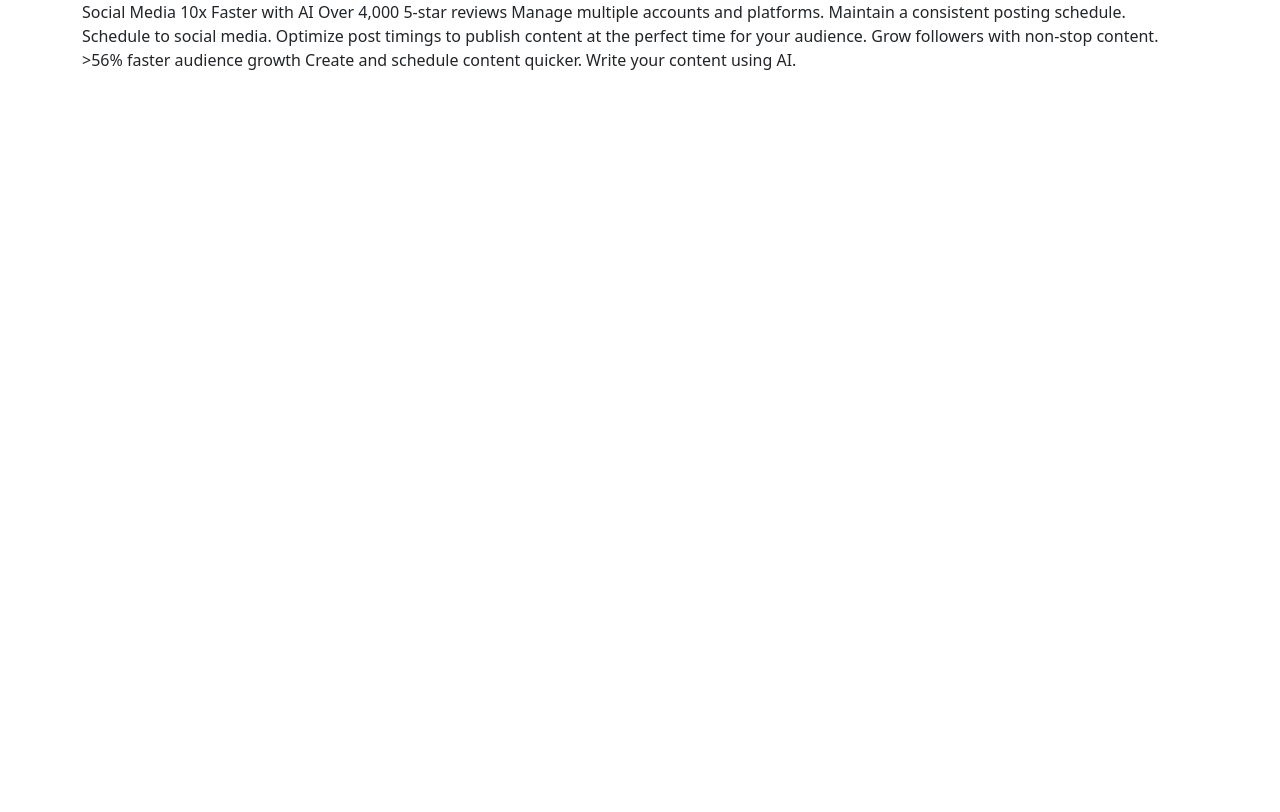
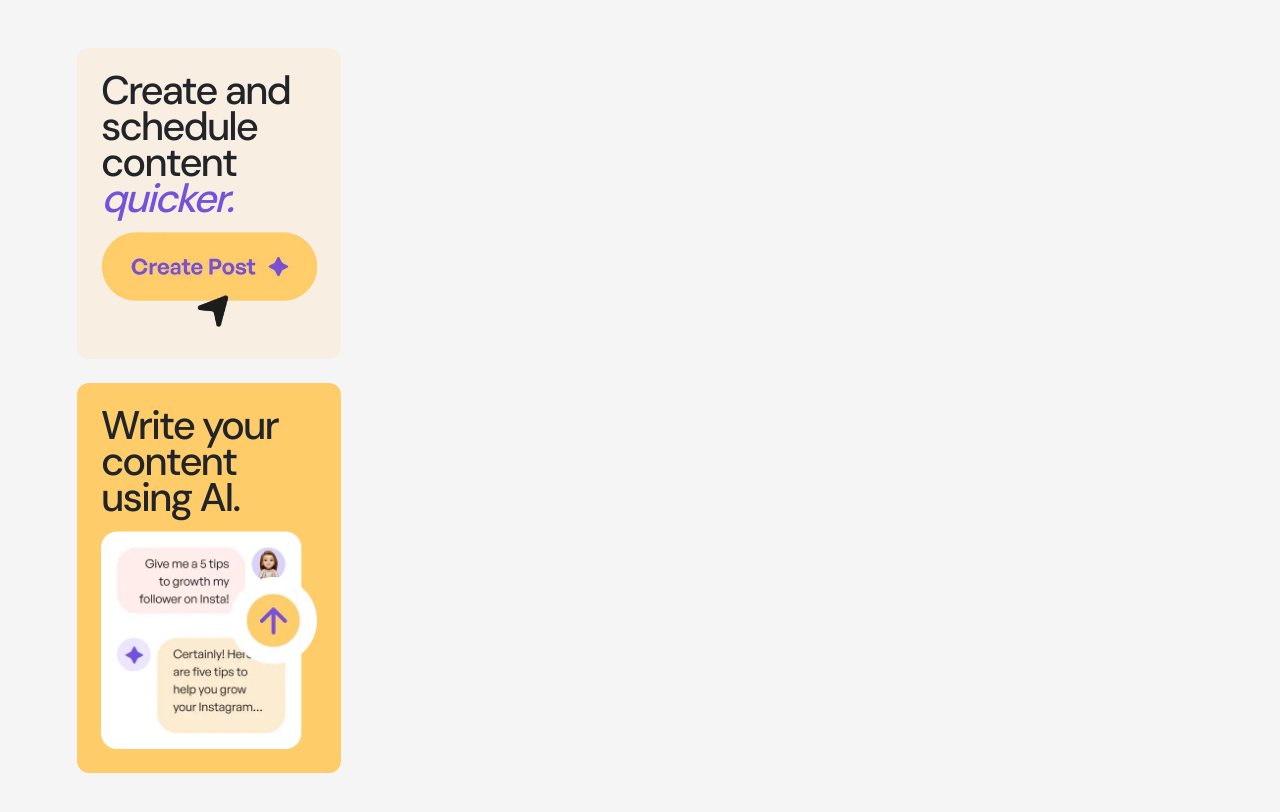
Before and after one commit to bindu953/SBA3-Bento-Grid-Main, a plain HTML site: page index.html in a window 1280 px wide. Drawn offline with nearby package versions, Linux system fonts and the light colour scheme.

Commit message:
Included left section of cards and styles

```diff
--- a/index.html
+++ b/index.html
@@ -1,8 +1,10 @@
 <!DOCTYPE html>
 <html lang="en">
+
 <head>
   <meta charset="UTF-8">
-  <meta name="viewport" content="width=device-width, initial-scale=1.0"> <!-- displays site properly based on user's device -->
+  <meta name="viewport" content="width=device-width, initial-scale=1.0">
+  <!-- displays site properly based on user's device -->
 
   <link rel="icon" type="image/png" sizes="32x32" href="./assets/images/favicon-32x32.png">
 
@@ -10,36 +12,58 @@
   <link rel="preconnect" href="https://fonts.gstatic.com" crossorigin>
   <link href="https://fonts.googleapis.com/css2?family=DM+Sans:wght@400;500;600;700&display=swap" rel="stylesheet">
 
-   <!-- Bootstrap FIRST, then custom styles -->
+  <!-- Bootstrap FIRST, then custom styles -->
   <link href="https://cdn.jsdelivr.net/npm/bootstrap@5.3.3/dist/css/bootstrap.min.css" rel="stylesheet">
 
-   <link rel="stylesheet" href="style.css">
+  <link rel="stylesheet" href="style.css">
 
   <title>Frontend Mentor | Bento grid</title>
 
 </head>
+
 <body>
-  <main class="container">
+  <main class="container bento-container py-4 py-xl-5">
+    <div class="row gx-4 gy-4 gy-xl-0">
+      <div class="col-12 col-xl-9 order-1 order-xl-2">
+        <!-- Right section with six cards -->
+      </div>
 
-      Social Media 10x Faster with AI
-      Over 4,000 5-star reviews
+      <div class="col-12 col-xl-3 order-2 order-xl-1">
+        <!-- Left section with two cards -->
+        <div class="d-flex flex-column flex-md-row flex-xl-column gap-4 left-stack">
+          <article class="card-create flex-fill">
 
-      Manage multiple accounts and platforms.
+            <div class="card h-100 p-4 d-flex flex-column justify-content-center">
 
-      Maintain a consistent posting schedule.
+              <h2 class="text-preset-2">
+                Create and schedule content
+                <em>quicker.</em>
+              </h2>
 
-      Schedule to social media.
-      Optimize post timings to publish content at the perfect time for your audience.
+              <img src="./assets/images/illustration-create-post.webp" alt="Create Post illustration" class="img-fluid">
 
-      Grow followers with non-stop content.
+            </div>
+          </article>
 
-      >56% faster audience growth
+          <article class="card-ai flex-fill">
 
-      Create and schedule content quicker.
+            <div class="card h-100 p-4 d-flex flex-column justify-content-between">
 
-      Write your content using AI.
+              <h2 class="text-preset-2">Write your content using AI.</h2>
 
+              <img src="./assets/images/illustration-ai-content.webp" alt="AI content writing illustration"
+                class="img-fluid">
+
+            </div>
+
+          </article>
+
+        </div>
+      </div>
+
+    </div>
   </main>
 
 </body>
+
 </html>
--- a/style.css
+++ b/style.css
@@ -0,0 +1,97 @@
+
+/* ========================================
+   BENTO GRID - BOOTSTRAP 5 PROJECT
+   Frontend Mentor SBA3
+======================================== */
+
+/* 1. COLOR VARIABLES */
+
+:root {
+  --purple-100: #dbd1fc;
+  --purple-500: #7551dc;
+  --yellow-100: #f9eee2;
+  --yellow-500: #ffcc6a;
+  --ink: #121212;
+  --page-bg: #f5f5f5;
+}
+
+/* 2. BODY STYLES */
+
+body {
+  background-color: var(--page-bg);
+  color: var(--ink);
+  font-family: "DM Sans", sans-serif;
+}
+
+/* 3. MAIN CONTAINER */
+
+.bento-container {
+  max-width: 1150px;
+}
+
+/* 4. COMMON CARD STYLES */
+
+.bento-container .card {
+  border: 0;
+  border-radius: 12px;
+  overflow: hidden;
+  gap: 16px;
+}
+
+/* Remove default heading and paragraph margins */
+
+.bento-container h1,
+.bento-container h2,
+.bento-container p {
+  margin: 0;
+}
+
+/* Common card headings */
+
+.bento-container h2 {
+  font-size: clamp(1.35rem, 2vw, 1.8rem);
+  font-weight: 600;
+  line-height: 1.05;
+  letter-spacing: -0.05em;
+}
+
+/* Figma Text Preset 2 */
+
+.bento-container h2.text-preset-2 {
+    font-family: "DM Sans", sans-serif;
+    font-size: 40px;
+    font-weight: 500;
+    line-height: 0.9;
+    letter-spacing: -2px;
+}
+
+/* Responsive images */
+
+.bento-container img {
+  display: block;
+  max-width: 100%;
+  height: auto;
+}
+
+
+/* ========================================
+   11. CREATE CONTENT CARD
+======================================== */
+
+.card-create .card {
+  background-color: var(--yellow-100);
+}
+
+/* Purple italic word */
+
+.card-create em {
+  color: var(--purple-500);
+}
+
+/* ========================================
+   12. AI CONTENT CARD
+======================================== */
+
+.card-ai .card {
+  background-color: var(--yellow-500);
+}
```
